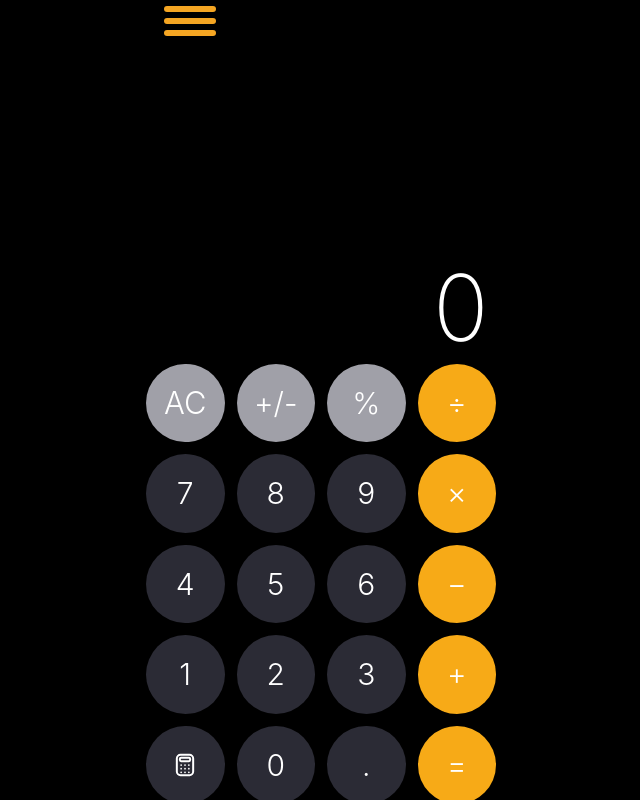
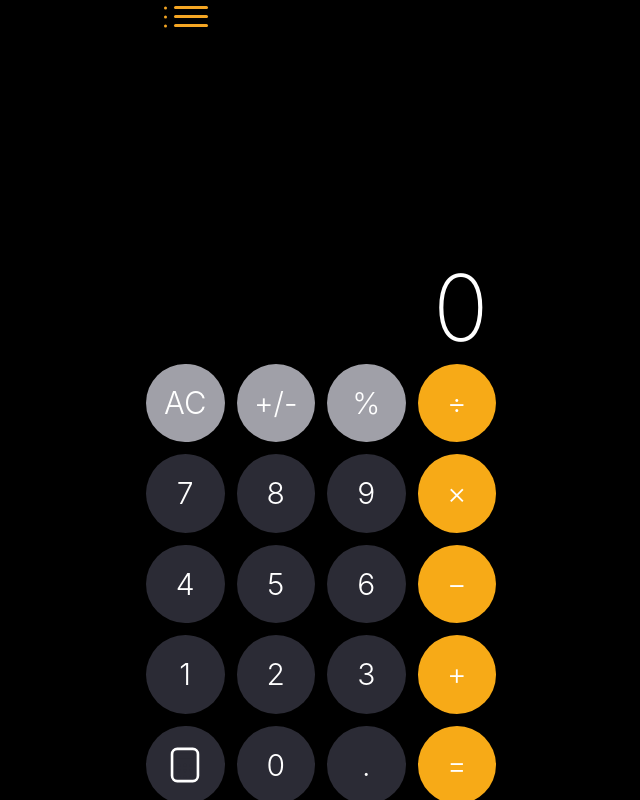
Before and after one commit to Knicksdebo22/Calculator, a React (Vite) app: page / in a window 1280 px wide. Shown: the whole page, without its empty margins (319-959 px from the left). Built offline with nearby package versions, Linux system fonts and the light colour scheme.

Commit message:
refine accent lines and icon

```diff
--- a/src/App.tsx
+++ b/src/App.tsx
@@ -64,22 +64,22 @@ function CalcIcon() {
       className="calc-icon"
       fill="none"
       stroke="currentColor"
-      strokeWidth="1.7"
+      strokeWidth="1.5"
       strokeLinecap="round"
       strokeLinejoin="round"
       aria-hidden="true"
     >
-      <rect x="5" y="3.2" width="14" height="17.6" rx="3.2" />
-      <rect x="7.6" y="5.8" width="8.8" height="2.9" rx="1.1" />
-      <circle cx="8.7" cy="12.1" r="0.75" fill="currentColor" stroke="none" />
-      <circle cx="12" cy="12.1" r="0.75" fill="currentColor" stroke="none" />
-      <circle cx="15.3" cy="12.1" r="0.75" fill="currentColor" stroke="none" />
-      <circle cx="8.7" cy="15.2" r="0.75" fill="currentColor" stroke="none" />
-      <circle cx="12" cy="15.2" r="0.75" fill="currentColor" stroke="none" />
-      <circle cx="15.3" cy="15.2" r="0.75" fill="currentColor" stroke="none" />
-      <circle cx="8.7" cy="18.3" r="0.75" fill="currentColor" stroke="none" />
-      <circle cx="12" cy="18.3" r="0.75" fill="currentColor" stroke="none" />
-      <circle cx="15.3" cy="18.3" r="0.75" fill="currentColor" stroke="none" />
+      <rect x="4.6" y="2.8" width="14.8" height="18.4" rx="3" />
+      <rect x="7.1" y="5.4" width="9.8" height="3" rx="0.9" fill="#2b2b35" stroke="none" />
+      <circle cx="8.6" cy="12.1" r="0.82" fill="#2b2b35" stroke="none" />
+      <circle cx="12" cy="12.1" r="0.82" fill="#2b2b35" stroke="none" />
+      <circle cx="15.4" cy="12.1" r="0.82" fill="#2b2b35" stroke="none" />
+      <circle cx="8.6" cy="15.35" r="0.82" fill="#2b2b35" stroke="none" />
+      <circle cx="12" cy="15.35" r="0.82" fill="#2b2b35" stroke="none" />
+      <circle cx="15.4" cy="15.35" r="0.82" fill="#2b2b35" stroke="none" />
+      <circle cx="8.6" cy="18.6" r="0.82" fill="#2b2b35" stroke="none" />
+      <circle cx="12" cy="18.6" r="0.82" fill="#2b2b35" stroke="none" />
+      <circle cx="15.4" cy="18.6" r="0.82" fill="#2b2b35" stroke="none" />
     </svg>
   );
 }
@@ -97,7 +97,8 @@ function App() {
 
     ensureMeta('meta[name="viewport"]', {
       name: "viewport",
-      content: "width=device-width, initial-scale=1, maximum-scale=1, user-scalable=no, viewport-fit=cover",
+      content:
+        "width=device-width, initial-scale=1, maximum-scale=1, user-scalable=no, viewport-fit=cover",
     });
 
     ensureMeta('meta[name="apple-mobile-web-app-capable"]', {
--- a/src/index.css
+++ b/src/index.css
@@ -52,9 +52,23 @@ button {
 }
 
 .top-accent span {
+  position: relative;
   display: block;
-  width: 52px;
-  height: 6px;
+  width: 34px;
+  height: 3px;
+  margin-left: 10px;
+  border-radius: 999px;
+  background: #f5a623;
+}
+
+.top-accent span::before {
+  content: "";
+  position: absolute;
+  left: -10px;
+  top: 50%;
+  width: 3px;
+  height: 3px;
+  transform: translateY(-50%);
   border-radius: 999px;
   background: #f5a623;
 }
@@ -148,8 +162,8 @@ button {
 }
 
 .calc-icon {
-  width: 28px;
-  height: 28px;
+  width: 42px;
+  height: 42px;
 }
 
 @media (min-width: 700px) {
```
